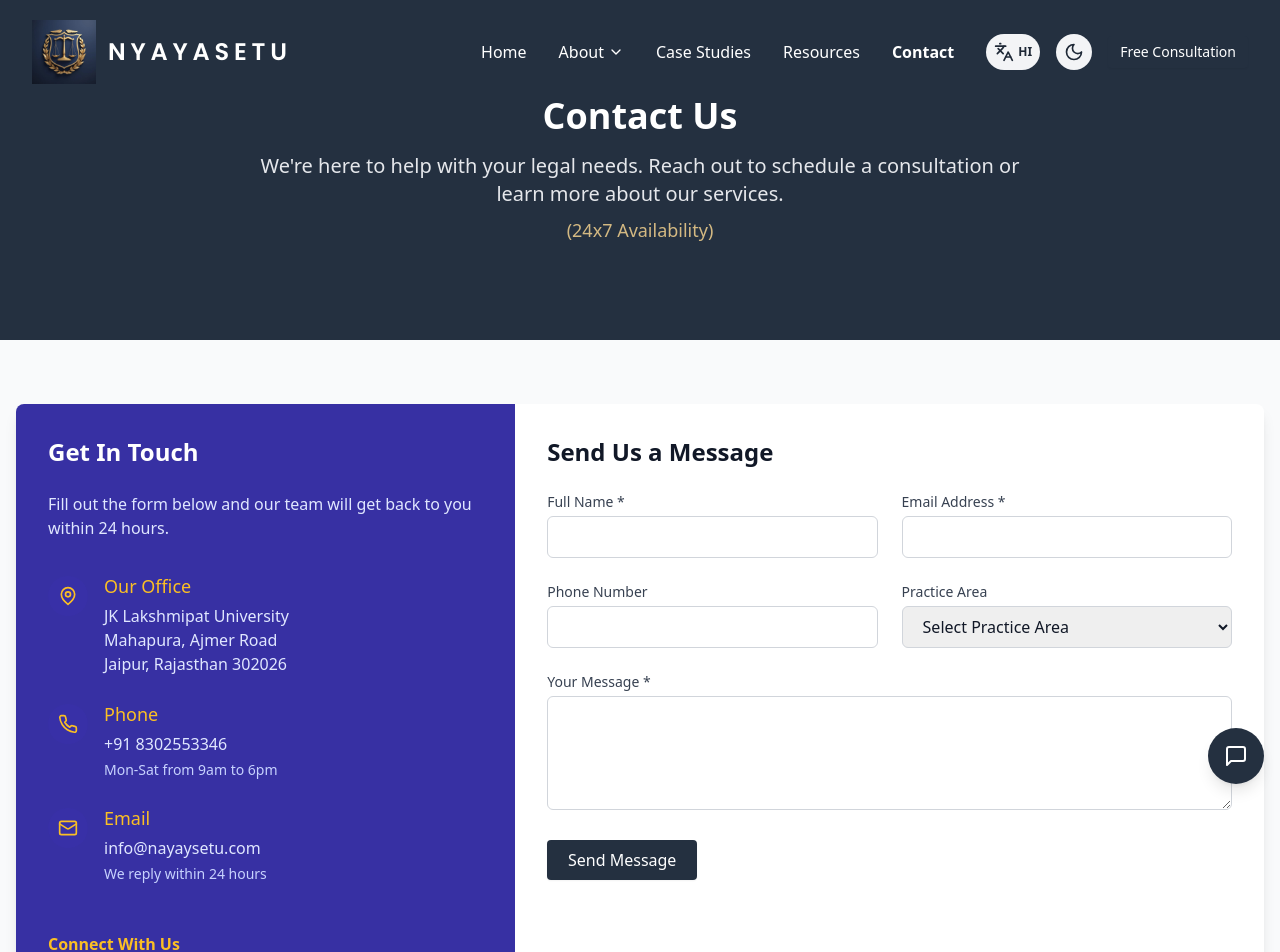
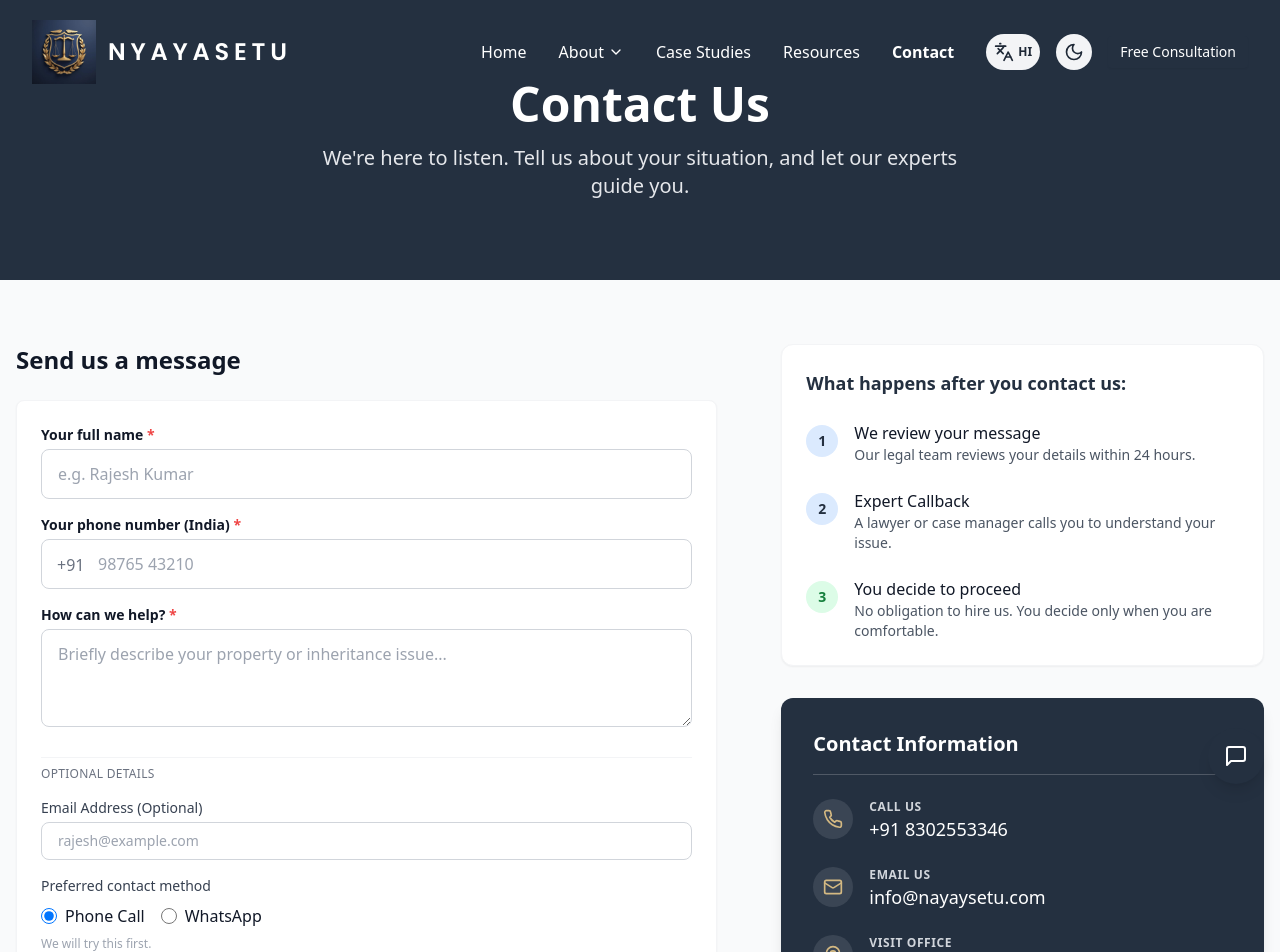
Before and after one commit to prateeksaxena1/nayasetu, a React (Vite) app: page /contact in a window 1280 px wide. Shown: the top 952 px of the page. Built offline with nearby package versions, Linux system fonts and the light colour scheme.

Commit message:
Introduce a new contact page with a form for free legal consultations.

```diff
--- a/src/components/UI/ContactForm.tsx
+++ b/src/components/UI/ContactForm.tsx
@@ -1,24 +1,44 @@
 import React, { useState } from 'react';
 import Button from './Button';
+import { ShieldCheck, AlertCircle } from 'lucide-react';
 
 const ContactForm: React.FC = () => {
   const [formData, setFormData] = useState({
     name: '',
+    phone: '',
+    help: '',
     email: '',
-    phone: '',
-    practice: '',
-    message: ''
+    method: 'call' // Default to call
   });
 
+  const [errors, setErrors] = useState<{ phone?: string }>({});
   const [status, setStatus] = useState<'idle' | 'submitting' | 'success' | 'error'>('idle');
+
+  const validatePhone = (phone: string) => {
+    // Simple check for 10 digits
+    const phoneRegex = /^[6-9]\d{9}$/;
+    return phoneRegex.test(phone.replace(/\D/g, ''));
+  };
 
   const handleChange = (e: React.ChangeEvent<HTMLInputElement | HTMLSelectElement | HTMLTextAreaElement>) => {
     const { name, value } = e.target;
     setFormData(prev => ({ ...prev, [name]: value }));
+
+    // Clear errors on change
+    if (name === 'phone' && errors.phone) {
+      setErrors(prev => ({ ...prev, phone: undefined }));
+    }
   };
 
   const handleSubmit = (e: React.FormEvent) => {
     e.preventDefault();
+
+    // Validate Phone
+    if (!validatePhone(formData.phone)) {
+      setErrors({ phone: 'Please enter a valid 10-digit Indian number' });
+      return;
+    }
+
     setStatus('submitting');
 
     // Simulate form submission
@@ -28,122 +48,157 @@ const ContactForm: React.FC = () => {
       setTimeout(() => {
         setFormData({
           name: '',
+          phone: '',
+          help: '',
           email: '',
-          phone: '',
-          practice: '',
-          message: ''
+          method: 'call'
         });
         setStatus('idle');
-      }, 3000);
+      }, 5000);
     }, 1500);
   };
 
-  const practices = [
-    'Corporate Law',
-    'Intellectual Property',
-    'Environmental Law',
-    'Employment Law',
-    'International Law',
-    'Other'
-  ];
-
   return (
-    <form onSubmit={handleSubmit} className="space-y-6">
-      <div className="grid grid-cols-1 md:grid-cols-2 gap-6">
+    <form onSubmit={handleSubmit} className="space-y-6 bg-white p-6 rounded-lg shadow-sm border border-gray-100">
+      {/* Required Fields */}
+      <div className="space-y-4">
         <div>
-          <label htmlFor="name" className="block text-sm font-medium text-gray-700 mb-1">
-            Full Name *
+          <label htmlFor="name" className="block text-sm font-semibold text-gray-900 mb-1">
+            Your full name <span className="text-red-500">*</span>
           </label>
           <input
             type="text"
             id="name"
             name="name"
+            placeholder="e.g. Rajesh Kumar"
             value={formData.name}
             onChange={handleChange}
             required
-            className="w-full px-4 py-2 border border-gray-300 rounded-md focus:ring-indigo-500 focus:border-indigo-500"
+            className="w-full px-4 py-3 border border-gray-300 rounded-lg focus:ring-2 focus:ring-nayaysetu focus:border-nayaysetu transition-shadow placeholder-gray-400"
           />
         </div>
 
         <div>
+          <label htmlFor="phone" className="block text-sm font-semibold text-gray-900 mb-1">
+            Your phone number (India) <span className="text-red-500">*</span>
+          </label>
+          <div className="relative">
+            <span className="absolute left-4 top-3.5 text-gray-500 font-medium">+91</span>
+            <input
+              type="tel"
+              id="phone"
+              name="phone"
+              placeholder="98765 43210"
+              value={formData.phone}
+              onChange={handleChange}
+              required
+              className={`w-full pl-14 pr-4 py-3 border rounded-lg focus:ring-2 focus:ring-nayaysetu transition-shadow placeholder-gray-400 ${errors.phone ? 'border-red-500 focus:border-red-500' : 'border-gray-300 focus:border-nayaysetu'}`}
+            />
+          </div>
+          {errors.phone && (
+            <p className="mt-1 text-sm text-red-600 flex items-center">
+              <AlertCircle className="w-4 h-4 mr-1" />
+              {errors.phone}
+            </p>
+          )}
+        </div>
+
+        <div>
+          <label htmlFor="help" className="block text-sm font-semibold text-gray-900 mb-1">
+            How can we help? <span className="text-red-500">*</span>
+          </label>
+          <textarea
+            id="help"
+            name="help"
+            rows={3}
+            placeholder="Briefly describe your property or inheritance issue..."
+            value={formData.help}
+            onChange={handleChange}
+            required
+            className="w-full px-4 py-3 border border-gray-300 rounded-lg focus:ring-2 focus:ring-nayaysetu focus:border-nayaysetu transition-shadow placeholder-gray-400"
+          />
+        </div>
+      </div>
+
+      {/* Optional Fields Divider */}
+      <div className="pt-2 border-t border-gray-100">
+        <p className="text-xs text-gray-500 font-medium uppercase tracking-wide mb-4">Optional Details</p>
+
+        <div className="grid grid-cols-1 gap-4">
+          <div>
             <label htmlFor="email" className="block text-sm font-medium text-gray-700 mb-1">
-            Email Address *
+              Email Address (Optional)
             </label>
             <input
               type="email"
               id="email"
               name="email"
+              placeholder="rajesh@example.com"
               value={formData.email}
               onChange={handleChange}
-            required
-            className="w-full px-4 py-2 border border-gray-300 rounded-md focus:ring-indigo-500 focus:border-indigo-500"
+              className="w-full px-4 py-2 border border-gray-300 rounded-lg focus:ring-2 focus:ring-nayaysetu focus:border-nayaysetu transition-shadow placeholder-gray-400 text-sm"
             />
           </div>
 
           <div>
-          <label htmlFor="phone" className="block text-sm font-medium text-gray-700 mb-1">
-            Phone Number
+            <label className="block text-sm font-medium text-gray-700 mb-2">
+              Preferred contact method
             </label>
+            <div className="flex space-x-4">
+              <label className="flex items-center space-x-2 cursor-pointer">
                 <input
-            type="tel"
-            id="phone"
-            name="phone"
-            value={formData.phone}
+                  type="radio"
+                  name="method"
+                  value="call"
+                  checked={formData.method === 'call'}
                   onChange={handleChange}
-            className="w-full px-4 py-2 border border-gray-300 rounded-md focus:ring-indigo-500 focus:border-indigo-500"
+                  className="w-4 h-4 text-nayaysetu focus:ring-nayaysetu"
                 />
+                <span className="text-gray-900">Phone Call</span>
+              </label>
+              <label className="flex items-center space-x-2 cursor-pointer">
+                <input
+                  type="radio"
+                  name="method"
+                  value="whatsapp"
+                  checked={formData.method === 'whatsapp'}
+                  onChange={handleChange}
+                  className="w-4 h-4 text-green-600 focus:ring-green-600"
+                />
+                <span className="text-gray-900">WhatsApp</span>
+              </label>
             </div>
-
-        <div>
-          <label htmlFor="practice" className="block text-sm font-medium text-gray-700 mb-1">
-            Practice Area
-          </label>
-          <select
-            id="practice"
-            name="practice"
-            value={formData.practice}
-            onChange={handleChange}
-            className="w-full px-4 py-2 border border-gray-300 rounded-md focus:ring-indigo-500 focus:border-indigo-500"
-          >
-            <option value="">Select Practice Area</option>
-            {practices.map(practice => (
-              <option key={practice} value={practice}>{practice}</option>
-            ))}
-          </select>
+            <p className="text-xs text-gray-400 mt-2">We will try this first.</p>
+          </div>
         </div>
       </div>
 
-      <div>
-        <label htmlFor="message" className="block text-sm font-medium text-gray-700 mb-1">
-          Your Message *
-        </label>
-        <textarea
-          id="message"
-          name="message"
-          rows={4}
-          value={formData.message}
-          onChange={handleChange}
-          required
-          className="w-full px-4 py-2 border border-gray-300 rounded-md focus:ring-indigo-500 focus:border-indigo-500"
-        />
-      </div>
-
-      <div className="flex items-center">
+      <div className="pt-2">
         <Button
           type="submit"
           disabled={status === 'submitting'}
-          className="min-w-[150px]"
+          className="w-full text-lg py-3 font-bold shadow-md hover:shadow-lg transition-all"
         >
-          {status === 'submitting' ? 'Sending...' : 'Send Message'}
+          {status === 'submitting' ? 'Sending Request...' : 'Request Free Legal Consultation'}
         </Button>
+        <p className="text-center text-xs text-gray-500 mt-2">
+          We usually respond within 24 hours on working days.
+        </p>
 
         {status === 'success' && (
-          <p className="ml-4 text-green-600">Your message has been sent successfully!</p>
+          <div className="mt-4 p-4 bg-green-50 text-green-800 rounded-lg flex items-start border border-green-200">
+            <ShieldCheck className="w-5 h-5 mr-2 flex-shrink-0 mt-0.5" />
+            <div>
+              <p className="font-semibold">Request Received!</p>
+              <p className="text-sm">We will review your case and call you shortly.</p>
+            </div>
+          </div>
         )}
 
-        {status === 'error' && (
-          <p className="ml-4 text-red-600">There was an error sending your message. Please try again.</p>
-        )}
+        <div className="mt-4 flex items-center justify-center text-xs text-gray-400">
+          <ShieldCheck className="w-3 h-3 mr-1" />
+          <span>Your information is kept private and shared only with our legal team.</span>
+        </div>
       </div>
     </form>
   );
--- a/src/pages/Contact.tsx
+++ b/src/pages/Contact.tsx
@@ -1,7 +1,6 @@
 import React, { useEffect } from 'react';
 import ContactForm from '../components/UI/ContactForm';
-import { MapPin, Phone, Mail } from 'lucide-react';
-
+import { MapPin, Phone, Mail, Clock } from 'lucide-react';
 import FadeIn from '../components/Animations/FadeIn';
 
 const ContactPage: React.FC = () => {
@@ -12,124 +11,135 @@ const ContactPage: React.FC = () => {
   return (
     <div>
       {/* Hero Section */}
-      <section className="relative py-24 bg-nayaysetu text-white">
+      <section className="relative py-20 bg-nayaysetu text-white">
         <div className="container mx-auto px-4 text-center">
           <FadeIn direction="down">
-            <h1 className="text-4xl font-bold mb-4">Contact Us</h1>
-            <p className="text-xl text-gray-200 max-w-3xl mx-auto">
-              We're here to help with your legal needs. Reach out to schedule a consultation or learn more about our services.
-              <span className="block mt-2 text-nayaysetu-gold text-lg font-medium">(24x7 Availability)</span>
+            <h1 className="text-4xl md:text-5xl font-bold mb-4">Contact Us</h1>
+            <p className="text-xl text-gray-200 max-w-2xl mx-auto">
+              We're here to listen. Tell us about your situation, and let our experts guide you.
             </p>
           </FadeIn>
         </div>
       </section>
 
-      {/* Contact Information and Form */}
+      {/* Main Content */}
       <section className="py-16 bg-gray-50">
         <div className="container mx-auto px-4">
-          <div className="bg-white rounded-lg shadow-lg overflow-hidden">
-            <div className="md:flex">
-              <div className="md:w-2/5 bg-indigo-800 text-white p-8">
-                <h2 className="text-2xl font-bold mb-6">Get In Touch</h2>
-                <p className="text-indigo-100 mb-8">
-                  Fill out the form below and our team will get back to you within 24 hours.
-                </p>
+          <div className="grid grid-cols-1 md:grid-cols-12 gap-12 lg:gap-16 items-start">
+
+            {/* Left Column: Form (Span 7) */}
+            <div className="md:col-span-12 lg:col-span-7">
+              <h2 className="text-2xl font-bold text-gray-900 mb-6 hidden lg:block">Send us a message</h2>
+              <ContactForm />
+            </div>
+
+            {/* Right Column: Info & Reassurance (Span 5) */}
+            <div className="md:col-span-12 lg:col-span-5 space-y-8">
+
+              {/* Reassurance Block */}
+              <div className="bg-white p-6 rounded-xl shadow-sm border border-gray-100">
+                <h3 className="font-bold text-lg text-nayaysetu mb-6">What happens after you contact us:</h3>
+                <div className="space-y-6">
+                  <div className="flex">
+                    <div className="flex-shrink-0 mt-1">
+                      <div className="w-8 h-8 rounded-full bg-blue-100 flex items-center justify-center text-nayaysetu font-bold text-sm">1</div>
+                    </div>
+                    <div className="ml-4">
+                      <p className="font-medium text-gray-900">We review your message</p>
+                      <p className="text-sm text-gray-600">Our legal team reviews your details within 24 hours.</p>
+                    </div>
+                  </div>
+
+                  <div className="flex">
+                    <div className="flex-shrink-0 mt-1">
+                      <div className="w-8 h-8 rounded-full bg-blue-100 flex items-center justify-center text-nayaysetu font-bold text-sm">2</div>
+                    </div>
+                    <div className="ml-4">
+                      <p className="font-medium text-gray-900">Expert Callback</p>
+                      <p className="text-sm text-gray-600">A lawyer or case manager calls you to understand your issue.</p>
+                    </div>
+                  </div>
+
+                  <div className="flex">
+                    <div className="flex-shrink-0 mt-1">
+                      <div className="w-8 h-8 rounded-full bg-green-100 flex items-center justify-center text-green-700 font-bold text-sm">3</div>
+                    </div>
+                    <div className="ml-4">
+                      <p className="font-medium text-gray-900">You decide to proceed</p>
+                      <p className="text-sm text-gray-600">No obligation to hire us. You decide only when you are comfortable.</p>
+                    </div>
+                  </div>
+                </div>
+              </div>
+
+              {/* Contact Details */}
+              <div className="bg-nayaysetu p-8 rounded-xl text-white shadow-lg">
+                <h3 className="text-xl font-bold mb-6 text-white border-b border-white/20 pb-4">Contact Information</h3>
 
                 <div className="space-y-6">
+                  <a href="tel:+918302553346" className="flex items-start group transition-opacity hover:opacity-90">
+                    <div className="w-10 h-10 rounded-full bg-white/10 flex items-center justify-center text-nayaysetu-gold flex-shrink-0">
+                      <Phone className="w-5 h-5" />
+                    </div>
+                    <div className="ml-4">
+                      <p className="text-xs text-gray-300 uppercase tracking-wider font-semibold">Call Us</p>
+                      <p className="text-lg font-medium text-white">+91 8302553346</p>
+                    </div>
+                  </a>
+
+                  <a href="mailto:info@nayaysetu.com" className="flex items-start group transition-opacity hover:opacity-90">
+                    <div className="w-10 h-10 rounded-full bg-white/10 flex items-center justify-center text-nayaysetu-gold flex-shrink-0">
+                      <Mail className="w-5 h-5" />
+                    </div>
+                    <div className="ml-4">
+                      <p className="text-xs text-gray-300 uppercase tracking-wider font-semibold">Email Us</p>
+                      <p className="text-lg font-medium text-white">info@nayaysetu.com</p>
+                    </div>
+                  </a>
+
                   <div className="flex items-start">
-                    <div className="w-10 h-10 rounded-full bg-indigo-700/10 flex items-center justify-center text-amber-400 mt-1">
+                    <div className="w-10 h-10 rounded-full bg-white/10 flex items-center justify-center text-nayaysetu-gold flex-shrink-0">
                       <MapPin className="w-5 h-5" />
                     </div>
                     <div className="ml-4">
-                      <h3 className="text-lg font-medium text-amber-400">Our Office</h3>
-                      <p className="mt-1 text-indigo-100">
-                        JK Lakshmipat University<br />
-                        Mahapura, Ajmer Road<br />
+                      <p className="text-xs text-gray-300 uppercase tracking-wider font-semibold">Visit Office</p>
+                      <p className="text-base text-gray-200 mt-1 leading-relaxed">
+                        JK Lakshmipat University,<br />
+                        Mahapura, Ajmer Road,<br />
                         Jaipur, Rajasthan 302026
                       </p>
                     </div>
                   </div>
 
-                  <div className="flex items-start">
-                    <div className="w-10 h-10 rounded-full bg-indigo-700/10 flex items-center justify-center text-amber-400 mt-1">
-                      <Phone className="w-5 h-5" />
+                  <div className="flex items-start pt-4 border-t border-white/10">
+                    <div className="w-10 h-10 flex items-center justify-center text-nayaysetu-gold flex-shrink-0">
+                      <Clock className="w-5 h-5" />
                     </div>
                     <div className="ml-4">
-                      <h3 className="text-lg font-medium text-amber-400">Phone</h3>
-                      <p className="mt-1 text-indigo-100">
-                        +91 8302553346
-                      </p>
-                      <p className="text-sm text-indigo-200 mt-1">
-                        Mon-Sat from 9am to 6pm
-                      </p>
+                      <p className="text-xs text-gray-300 uppercase tracking-wider font-semibold">Office Hours</p>
+                      <p className="text-base text-gray-200 mt-1">Mon - Sat: 9:00 AM - 6:00 PM</p>
                     </div>
-                  </div>
-
-                  <div className="flex items-start">
-                    <div className="w-10 h-10 rounded-full bg-indigo-700/10 flex items-center justify-center text-amber-400 mt-1">
-                      <Mail className="w-5 h-5" />
-                    </div>
-                    <div className="ml-4">
-                      <h3 className="text-lg font-medium text-amber-400">Email</h3>
-                      <p className="mt-1 text-indigo-100">
-                        <a href="mailto:info@nayaysetu.com" className="hover:text-white">info@nayaysetu.com</a>
-                      </p>
-                      <p className="text-sm text-indigo-200 mt-1">
-                        We reply within 24 hours
-                      </p>
                   </div>
                 </div>
               </div>
 
-                <div className="mt-12">
-                  <h3 className="font-semibold text-amber-400 mb-3">Connect With Us</h3>
-                  <div className="flex space-x-4">
-                    <a href="#" className="text-indigo-200 hover:text-white">
-                      <svg className="w-6 h-6" fill="currentColor" viewBox="0 0 24 24" xmlns="http://www.w3.org/2000/svg">
-                        <path d="M22.675 0h-21.35c-.732 0-1.325.593-1.325 1.325v21.351c0 .731.593 1.324 1.325 1.324h11.495v-9.294h-3.128v-3.622h3.128v-2.671c0-3.1 1.893-4.788 4.659-4.788 1.325 0 2.463.099 2.795.143v3.24l-1.918.001c-1.504 0-1.795.715-1.795 1.763v2.313h3.587l-.467 3.622h-3.12v9.293h6.116c.73 0 1.323-.593 1.323-1.325v-21.35c0-.732-.593-1.325-1.325-1.325z" />
-                      </svg>
-                    </a>
-                    <a href="#" className="text-indigo-200 hover:text-white">
-                      <svg className="w-6 h-6" fill="currentColor" viewBox="0 0 24 24" xmlns="http://www.w3.org/2000/svg">
-                        <path d="M23.954 4.569c-.885.389-1.83.654-2.825.775 1.014-.611 1.794-1.574 2.163-2.723-.951.555-2.005.959-3.127 1.184-.896-.959-2.173-1.559-3.591-1.559-2.717 0-4.92 2.203-4.92 4.917 0 .39.045.765.127 1.124-4.09-.193-7.715-2.157-10.141-5.126-.427.722-.666 1.561-.666 2.457 0 1.71.87 3.213 2.188 4.096-.807-.026-1.566-.248-2.228-.616v.061c0 2.385 1.693 4.374 3.946 4.827-.413.111-.849.171-1.296.171-.314 0-.615-.03-.916-.086.631 1.953 2.445 3.377 4.604 3.417-1.68 1.319-3.809 2.105-6.102 2.105-.39 0-.779-.023-1.17-.067 2.189 1.394 4.768 2.209 7.557 2.209 9.054 0 14-7.503 14-14v-.617c.961-.689 1.8-1.56 2.46-2.548l-.047-.02z" />
-                      </svg>
-                    </a>
-                    <a href="#" className="text-indigo-200 hover:text-white">
-                      <svg className="w-6 h-6" fill="currentColor" viewBox="0 0 24 24" xmlns="http://www.w3.org/2000/svg">
-                        <path d="M20.447 20.452h-3.554v-5.569c0-1.328-.027-3.037-1.852-3.037-1.853 0-2.136 1.445-2.136 2.939v5.667h-3.554v-11.452h3.414v1.561h.046c.477-.9 1.637-1.85 3.37-1.85 3.601 0 4.267 2.37 4.267 5.455v6.286zm-15.11-13.019c-1.144 0-2.063-.926-2.063-2.065 0-1.138.92-2.063 2.063-2.063 1.14 0 2.064.925 2.064 2.063 0 1.139-.925 2.065-2.064 2.065zm1.782 13.019h-3.564v-11.452h3.564v11.452zm15.106-20.452h-20.454c-.979 0-1.771.774-1.771 1.729v20.542c0 .956.792 1.729 1.771 1.729h20.451c.978 0 1.778-.773 1.778-1.729v-20.542c0-.955-.8-1.729-1.778-1.729z" />
-                      </svg>
-                    </a>
-                  </div>
-                </div>
-              </div>
-
-              <div className="md:w-3/5 p-8">
-                <h2 className="text-2xl font-bold text-gray-900 mb-6">Send Us a Message</h2>
-                <ContactForm />
-              </div>
             </div>
           </div>
         </div>
       </section>
 
       {/* Map Section */}
-      <section className="py-16 bg-white">
-        <div className="container mx-auto px-4">
-          <h2 className="text-2xl font-bold text-gray-900 mb-8 text-center">Visit Our Office</h2>
-          <div className="bg-gray-200 rounded-lg h-96 overflow-hidden">
-            {/* Here you would typically insert a Google Maps iframe */}
+      <section className="h-96 w-full">
         <iframe
           title="Locate Us"
           src="https://maps.google.com/maps?q=JK+Lakshmipat+University,+Jaipur,+Rajasthan&t=&z=15&ie=UTF8&iwloc=&output=embed"
           width="100%"
           height="100%"
-              style={{ border: 0 }}
+          style={{ border: 0, filter: 'grayscale(100%)' }}
           allowFullScreen
           loading="lazy"
           referrerPolicy="no-referrer-when-downgrade"
         ></iframe>
-          </div>
-        </div>
       </section>
     </div>
   );
```
Lines whose indentation alone changed are shown as unchanged.
